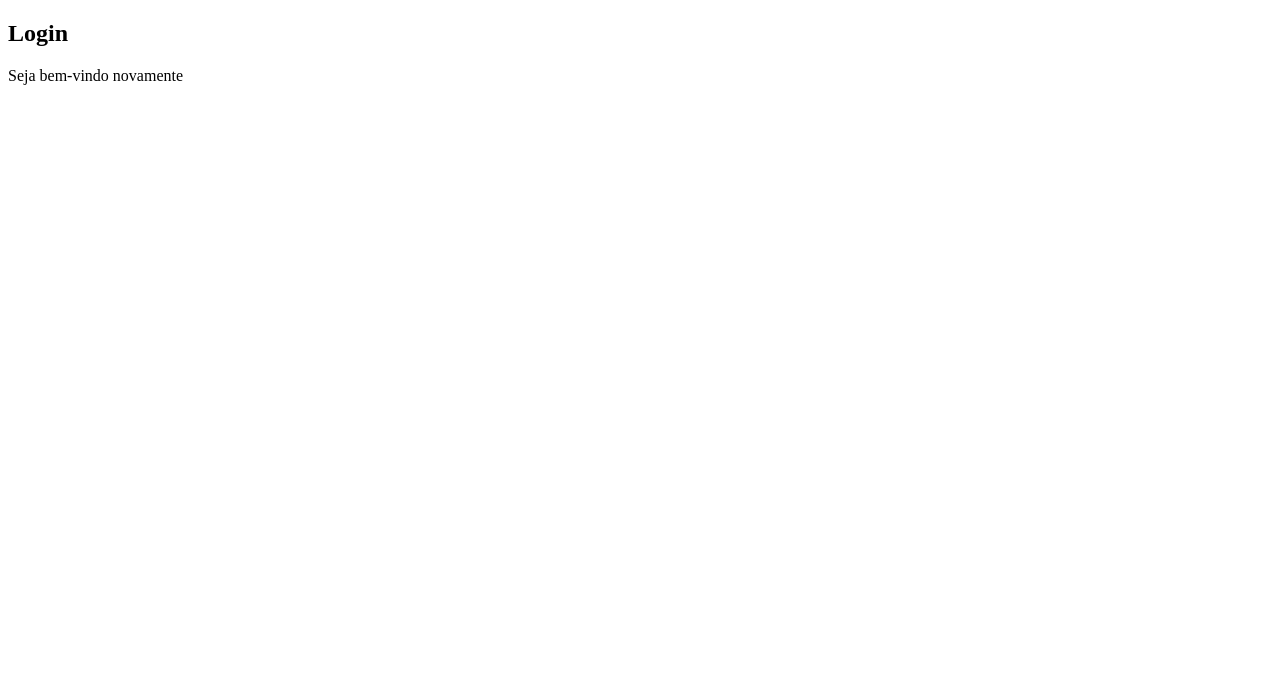
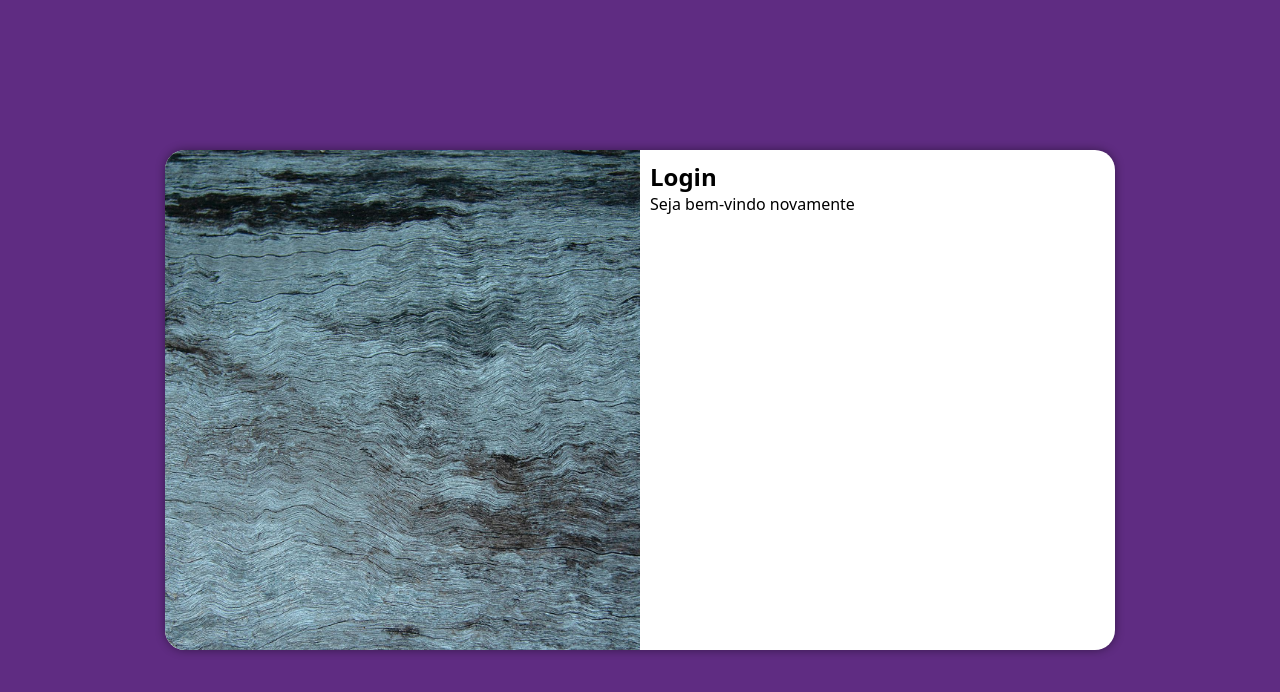
Before and after one commit to abraao3320/login2, a plain HTML site: page index.html in a window 1280 px wide. Drawn offline with Linux system fonts and the light colour scheme.

Commit message:
tela de login atualziação dos tamanhos media query

```diff
--- /dev/null
+++ b/estilos/media-query.css
@@ -0,0 +1,53 @@
+@charset "UTF-8";
+
+/*
+    Paleta de cores
+    Verde: #49a09d
+    Lilas: #5f2c82
+*/
+
+/*Todas as demais mídias*/
+
+/*Pesquisar sobre Typical Device Breakpoints
+
+Pequenas Telas: até 600px de largura
+Celular: de 600px até 768px
+Tablet:  768px até 992px
+Desktop: 992px até 1200px
+Grandes telas: acima de 1200px
+*/
+
+@media screen and (min-width: 768px) and (max-width: 992px) { /*Tablet*/
+    section#login{
+        width: 80vw;
+
+    }
+
+    section#login > div#imagem{
+        float: left;
+        width: 30%;
+        height: 100%;
+    }
+
+    section#login > div#formulario{
+        float: right;
+        width: 70%;
+    }
+}
+
+@media screen and (min-width: 992px) {
+
+    section#login{
+        width: 950px;
+    }
+
+    section#login > div#imagem{
+        float: left;
+        width: 50%;
+        height: 100%;
+    }
+    section#login > div#formulario{
+        float: right;
+        width: 50%;
+    }
+}
--- a/estilos/style.css
+++ b/estilos/style.css
@@ -5,3 +5,52 @@
     Verde: #49a09d
     Lilas: #5f2c82
 */
+
+*{
+    font-family: system-ui, -apple-system, BlinkMacSystemFont, 'Segoe UI', Roboto, Oxygen, Ubuntu, Cantarell, 'Open Sans', 'Helvetica Neue', sans-serif;
+    padding: 0px;
+    margin: 0px;
+
+    box-sizing: border-box;
+}
+
+body,html{
+    background-color: #5f2c82 ;
+    height: 100vh;
+    width: 100vw;
+}
+main{
+    position: relative;
+    height: 100vh;
+    width: 100vw;
+}
+
+section#login{
+    top: 50%;
+    left: 50%;
+    position: absolute;
+    background-color: white;
+    width: 250px;
+    height: 500px;
+    overflow: hidden;
+
+    border-radius: 20px;
+    background-position: left, bottom;
+    box-shadow: 0px 0px 10px rgba(0, 0, 0, 0.432);
+    transform: translate(-50% , -50%);
+
+    transition: width .5s , height .5s;
+}
+section#login > div#imagem{
+    background-image: url(../imagens/img1.jpg);
+    height: 200px;
+    background-size: cover;
+    background-repeat: no-repeat;
+    display: block;
+}
+
+section#login > div#formulario{
+    padding: 10px;
+    display: block;
+
+}
--- a/index.html
+++ b/index.html
@@ -5,6 +5,7 @@
     <meta name="viewport" content="width=device-width, initial-scale=1.0">
     <title>Login</title>
     <link rel="stylesheet" href="estilos/style.css">
+    <link rel="stylesheet" href="estilos/media-query.css">
 </head>
 <body>
 
```
